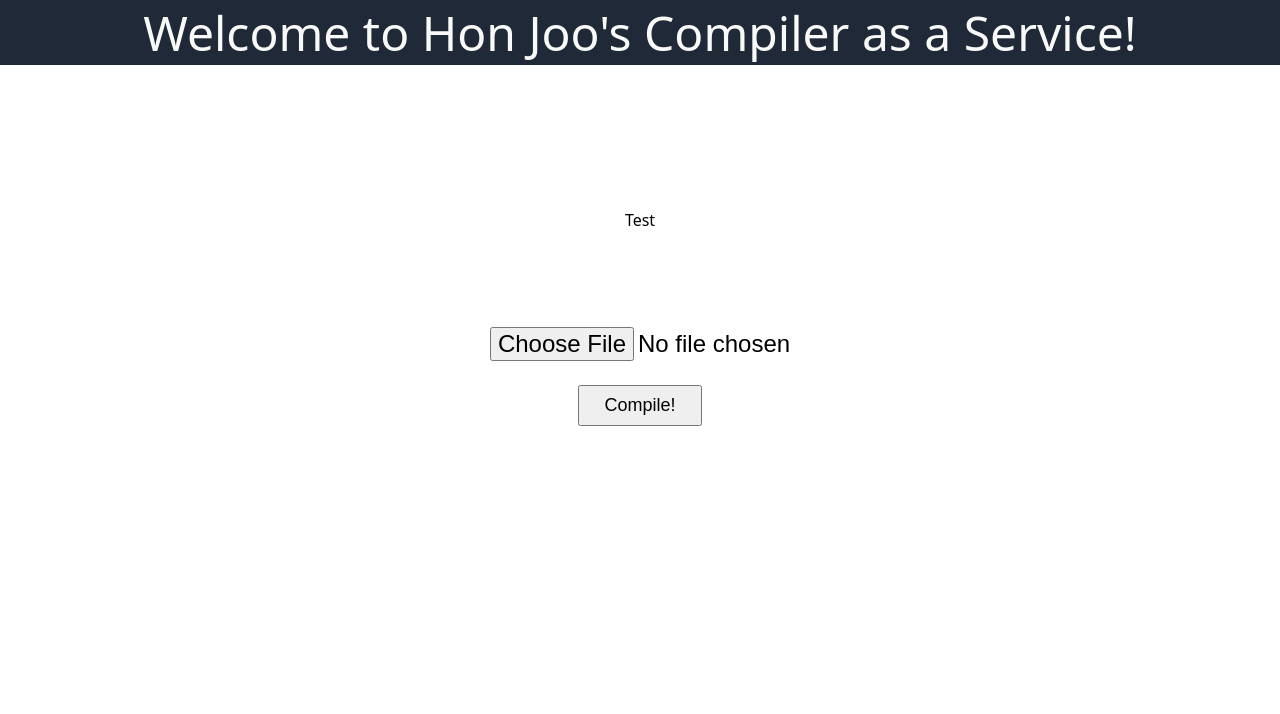
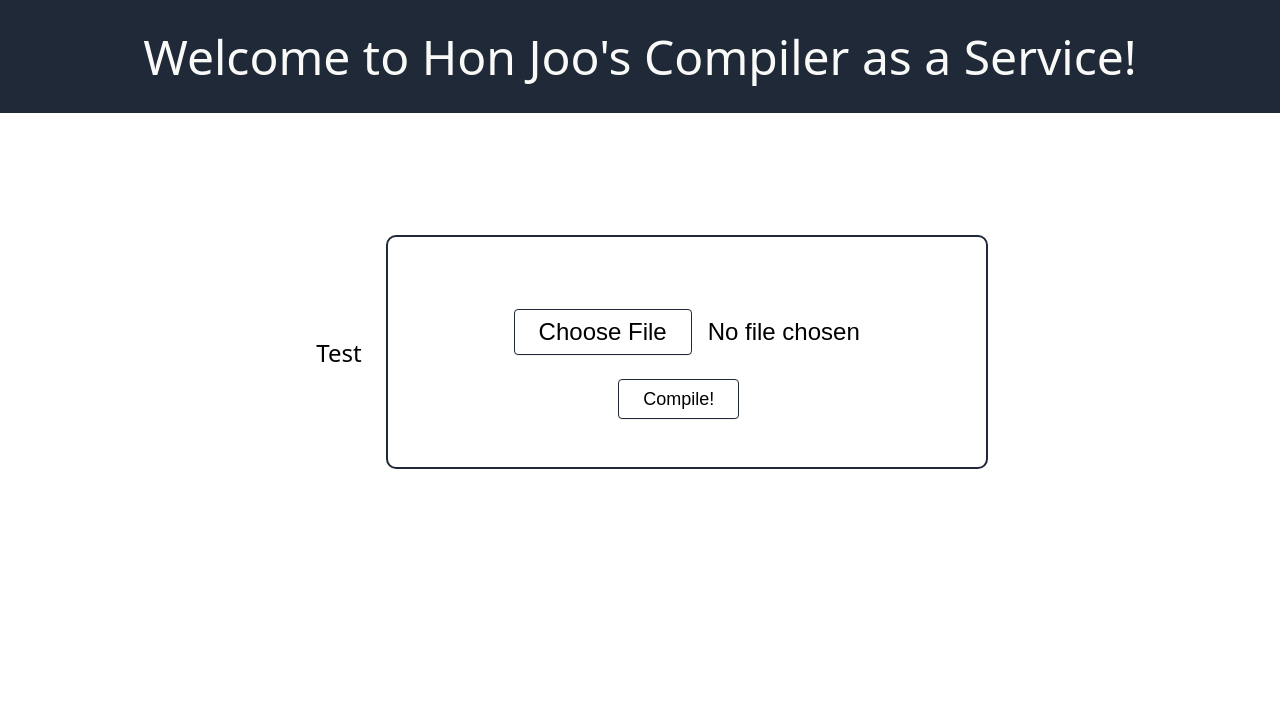
Before and after one commit to Teddies1/TeenyTinyCompiler, a Flask app: page / in a window 1280 px wide. Shown: the top 714 px of the page. Run offline with Flask 3, Linux system fonts and the light colour scheme.

Commit message:
fixed styling

```diff
--- a/static/styles.css
+++ b/static/styles.css
@@ -11,6 +11,7 @@ body {
     display: flex;
     justify-content: center;
     background-color: #1f2937;
+    padding: 24px;
 }
 
 .header-text {
@@ -22,11 +23,22 @@ body {
     display: flex;
     align-items: center;
     justify-content: center;
-    flex-direction: column;
 }
+
+input[type="file"]::file-selector-button, button {
+    border-radius: 4px;
+    padding: 8px 24px;
+    cursor: pointer;
+    border: 1px solid #1f2937;
+    box-shadow: 0px 1px 0px rgba(0, 0, 0, 0.05);
+    margin-right: 16px;
+    transition: background-color 200ms;
+    background-color: white;
+}
+
 button {
-    padding: 8px 24px;
     font-size: 18px;
+    height: 40px;
 }
 
 #uploadForm {
@@ -35,6 +47,8 @@ button {
     justify-content: center;
     align-items: center;
     padding: 48px;
+    border: 2px solid #1f2937;
+    border-radius: 10px;
 }
 
 .description {
@@ -42,6 +56,9 @@ button {
     justify-content: center;
     align-items: center;
     padding: 24px;
+    word-wrap: break-word;
+    max-width: 800px;
+    font-size: 24px;
 }
 
 input {
```
